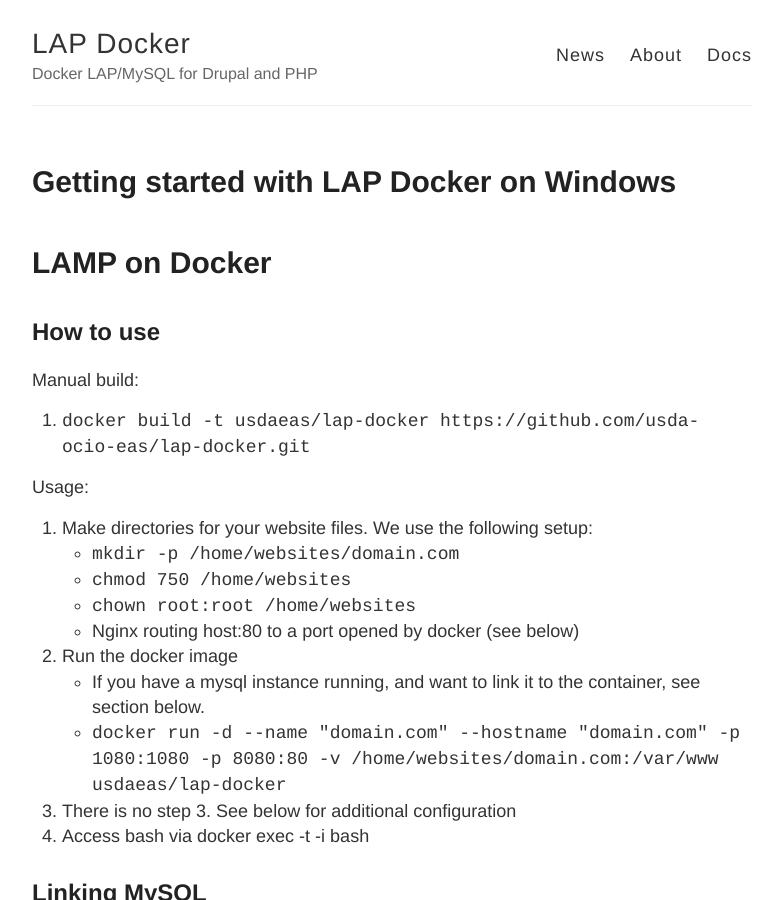
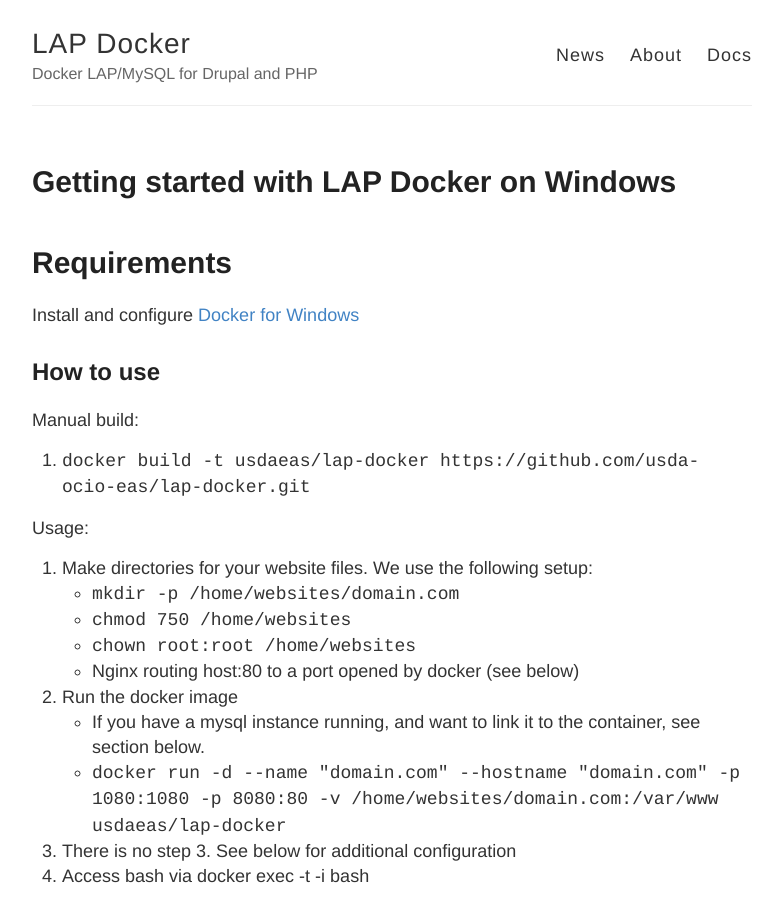
Before and after one commit to hedinfaok/lap-docker, a Jekyll site: the page built from _docs/windows/getting-started-on-windows.md, in a window 1280 px wide and 900 px high. Shown: the whole window, without its empty margins (248-1031 px from the left). Built offline with Jekyll 4.4.1, drawn with Linux system fonts in a browser that asks for light colours; Markdown is read by kramdown in place of the engine named in the settings.

Commit message:
Update windows documentation.

```diff
--- a/_docs/windows/getting-started-on-windows.md
+++ b/_docs/windows/getting-started-on-windows.md
@@ -5,8 +5,10 @@
 ---
 
 
-LAMP on Docker
+Requirements
 ==============
+Install and configure [Docker for Windows](https://docs.docker.com/installation/windows/#installation)
+
 
 How to use
 ----------
```
